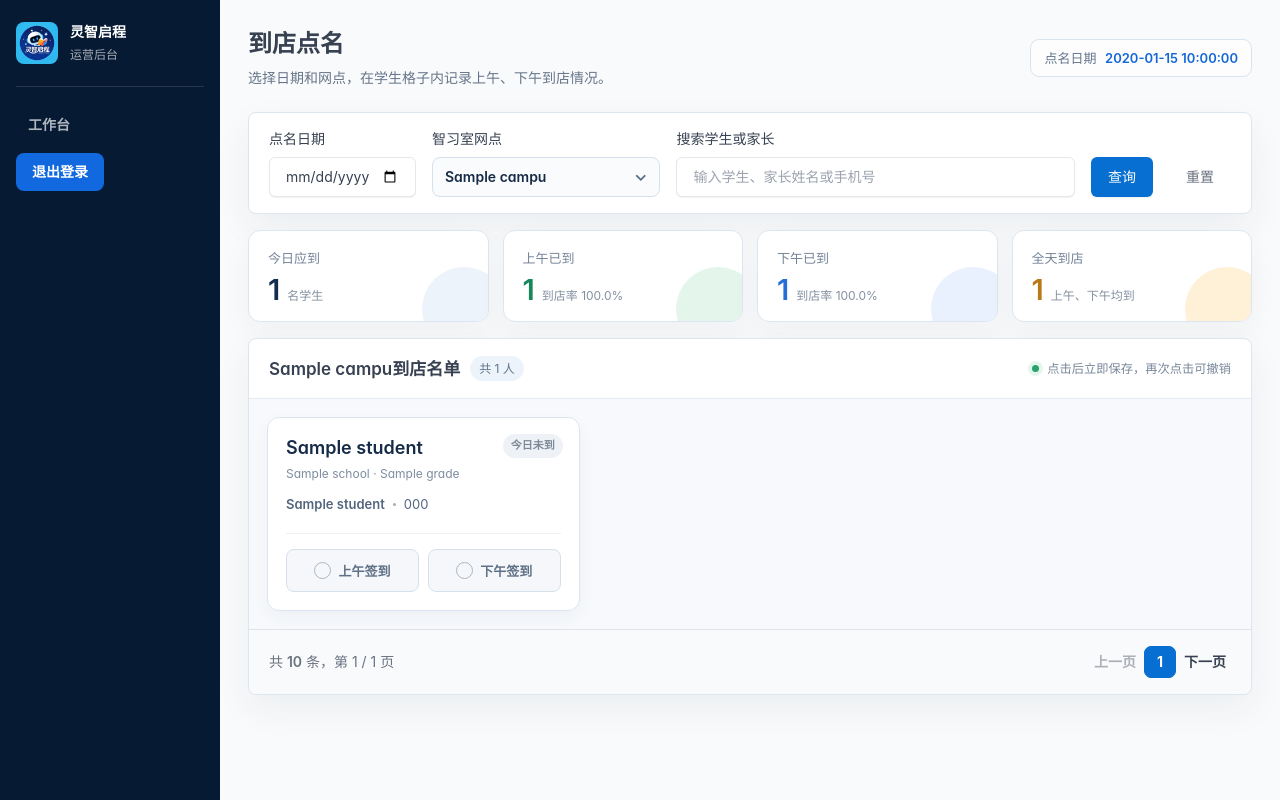
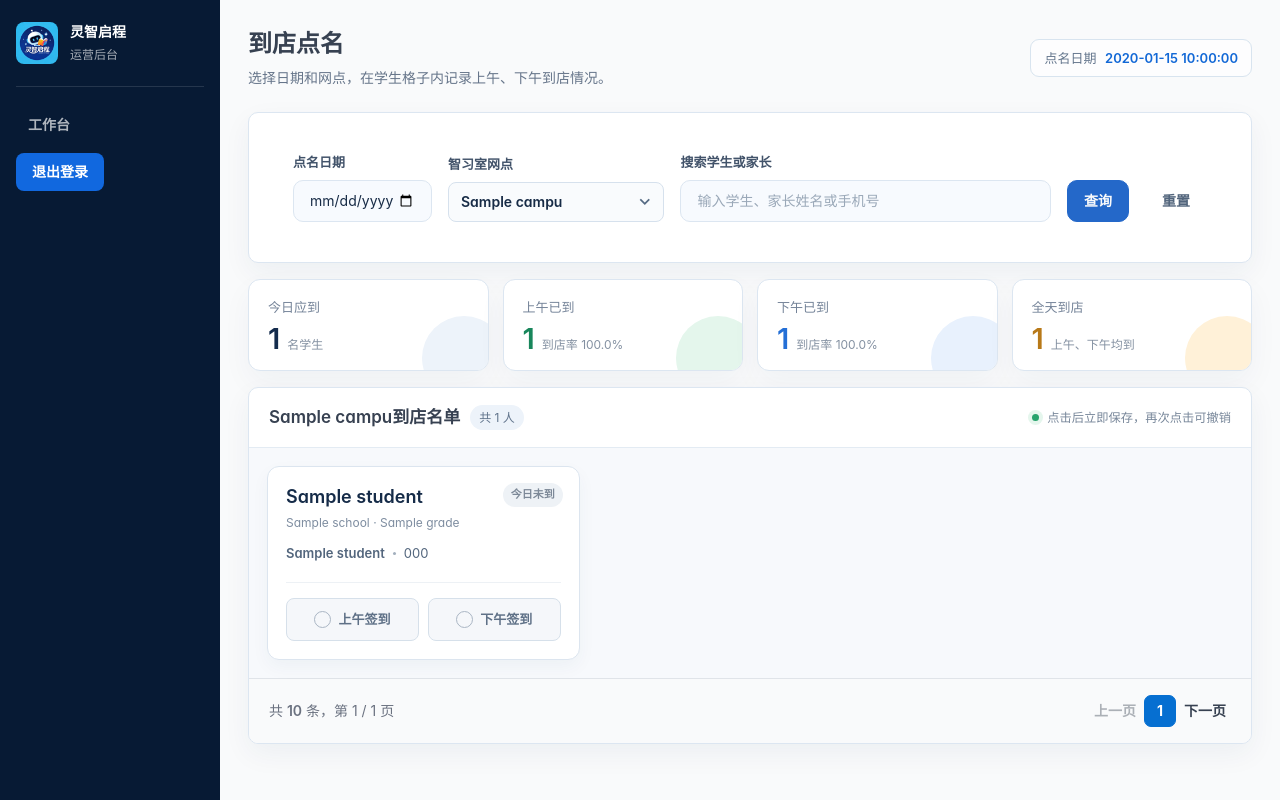
Before and after one commit to wanzaixiaoxin01/lingzhiqicheng-miniprogram-server, a FastAPI app: template app/templates/attendance_roll_call.html in a window 1280 px wide. Run offline with FastAPI, Linux system fonts and the light colour scheme; the template is opened without the code that fills it: most values are stand-ins (such as "Sample title", 1, 10 or a date in 2020).

Commit message:
feat: establish shared admin component styles

```diff
--- a/app/static/admin.css
+++ b/app/static/admin.css
@@ -2,6 +2,14 @@
   color: #071a34;
   font-family: "PingFang SC", "Hiragino Sans GB", "Microsoft YaHei", sans-serif;
   background: #eef4fa;
+  --admin-ink: #172b46;
+  --admin-muted: #66758a;
+  --admin-border: #dce6f1;
+  --admin-surface: #ffffff;
+  --admin-soft: #f7fafe;
+  --admin-primary: #2468c9;
+  --admin-radius: 10px;
+  --admin-control-height: 42px;
 }
 
 * {
@@ -106,6 +114,23 @@ button,
   align-items: center;
   justify-content: center;
 }
+
+.btn {
+  min-height: var(--admin-control-height);
+  border-radius: var(--admin-radius);
+  padding-inline: 16px;
+  font-size: 14px;
+  font-weight: 800;
+  letter-spacing: 0;
+  box-shadow: none;
+  transition: background-color .16s ease, border-color .16s ease, box-shadow .16s ease, transform .16s ease;
+}
+
+.btn:hover { transform: translateY(-1px); }
+.btn-primary { background: var(--admin-primary); border-color: var(--admin-primary); }
+.btn-primary:hover { background: #1a58b0; border-color: #1a58b0; }
+.btn-ghost-secondary { color: #52657c; border: 1px solid transparent; background: transparent; }
+.btn-ghost-secondary:hover { background: #edf3f9; color: var(--admin-ink); }
 
 .metrics {
   display: grid;
@@ -829,12 +854,97 @@ th {
 }
 
 .card {
-  border-color: #dce6f1;
-  box-shadow: 0 14px 36px rgba(18, 51, 92, .06);
+  border-color: var(--admin-border);
+  border-radius: var(--admin-radius);
+  box-shadow: 0 10px 28px rgba(18, 51, 92, .055);
 }
 
+.card.mb-3 > .card-body,
+.admin-filter-bar {
+  padding: 20px 22px;
+}
+
+.form-label,
+.edit-form label,
+.filter-grid label {
+  color: #42536a;
+  font-size: 13px;
+  font-weight: 800;
+  letter-spacing: 0;
+}
+
+.form-control,
+.form-select,
+.edit-form input,
+.edit-form textarea,
+.edit-form select,
+.filter-grid input,
+.filter-grid select,
+.inline-form input,
+.inline-form select {
+  min-height: var(--admin-control-height);
+  border: 1px solid var(--admin-border);
+  border-radius: var(--admin-radius);
+  background: var(--admin-soft);
+  color: var(--admin-ink);
+  box-shadow: none;
+  transition: border-color .16s ease, box-shadow .16s ease, background-color .16s ease;
+}
+
+.form-control:focus,
+.form-select:focus,
+.edit-form input:focus,
+.edit-form textarea:focus,
+.edit-form select:focus,
+.filter-grid input:focus,
+.filter-grid select:focus {
+  border-color: #6a9fe8;
+  background: #fff;
+  box-shadow: 0 0 0 3px rgba(36, 104, 201, .12);
+}
+
+.form-control::placeholder,
+.edit-form input::placeholder,
+.edit-form textarea::placeholder { color: #9aa8b8; }
+
 .card-table thead th {
-  color: #66758a;
+  padding-top: 15px;
+  padding-bottom: 15px;
+  border-bottom: 1px solid var(--admin-border);
+  color: #52657c;
+  font-size: 12px;
+  font-weight: 800;
+  letter-spacing: .02em;
+  white-space: nowrap;
+}
+
+.card-table tbody td {
+  padding-top: 16px;
+  padding-bottom: 16px;
+  border-bottom-color: #edf1f5;
+  color: #334963;
+}
+
+.card-table tbody tr { transition: background-color .14s ease; }
+.card-table tbody tr:hover { background: #f8fbff; }
+
+.admin-table { --tblr-table-cell-padding-y: 0; }
+
+.admin-form {
+  border: 1px solid var(--admin-border);
+  border-radius: var(--admin-radius);
+  background: var(--admin-surface);
+  box-shadow: 0 10px 28px rgba(18, 51, 92, .055);
+}
+
+.badge,
+.status-badge {
+  min-height: 28px;
+  display: inline-flex;
+  align-items: center;
+  border-radius: 999px;
+  padding: 4px 10px;
+  font-size: 12px;
   font-weight: 800;
 }
 
--- a/app/templates/attendance_roll_call.html
+++ b/app/templates/attendance_roll_call.html
@@ -26,7 +26,7 @@
           <div class="roll-call-today">点名日期 <strong>{{ selected_date }}</strong></div>
         </header>
 
-        <form class="card mb-3" method="get" action="/admin/visits">
+        <form class="card mb-3 admin-filter-bar" method="get" action="/admin/visits">
           <div class="card-body">
             <div class="row g-3 align-items-end">
               <div class="col-md-2">
--- a/app/templates/operations_form.html
+++ b/app/templates/operations_form.html
@@ -27,7 +27,7 @@
           <div><h1>{{ title }}</h1><p>保存后，工作人员和家长端会按权限读取相关记录。</p></div>
         </header>
 
-        <form class="edit-form panel" method="post" action="{% if resource == 'staff' %}/admin/staff{% elif resource == 'students' %}/admin/students{% elif resource == 'student_enrollment' %}/admin/students/{{ student.id }}/enrollments{% if item %}/{{ item.id }}{% endif %}{% elif resource == 'enrollments' %}/admin/enrollments{% else %}/admin/visits{% endif %}">
+        <form class="edit-form panel admin-form" method="post" action="{% if resource == 'staff' %}/admin/staff{% elif resource == 'students' %}/admin/students{% elif resource == 'student_enrollment' %}/admin/students/{{ student.id }}/enrollments{% if item %}/{{ item.id }}{% endif %}{% elif resource == 'enrollments' %}/admin/enrollments{% else %}/admin/visits{% endif %}">
           {% if resource == 'staff' %}
           <label>登录账号<input name="username" value="{{ item.username if item else '' }}" {{ 'readonly' if item else '' }} required></label>
           <label>姓名<input name="display_name" value="{{ item.display_name if item else '' }}" required></label>
--- a/app/templates/operations_list.html
+++ b/app/templates/operations_list.html
@@ -27,7 +27,7 @@
           <a class="btn btn-primary" href="/admin/{{ resource }}/new">新增</a>
         </header>
 
-        <form class="card mb-3" method="get" action="/admin/{{ resource }}">
+        <form class="card mb-3 admin-filter-bar" method="get" action="/admin/{{ resource }}">
           <div class="card-body">
             <div class="row g-3 align-items-end">
               <div class="col-md-5">
@@ -47,7 +47,7 @@
         </form>
 
         <section class="card">
-          <div class="table-responsive"><table class="table table-vcenter card-table">
+          <div class="table-responsive"><table class="table table-vcenter card-table admin-table">
             <thead>
               {% if resource == 'staff' %}
               <tr><th>账号</th><th>角色</th><th>负责网点</th><th>电话</th><th>状态</th><th>操作</th></tr>
--- a/app/templates/resource_form.html
+++ b/app/templates/resource_form.html
@@ -25,7 +25,7 @@
           </div>
         </header>
 
-        <form class="edit-form panel" method="post" enctype="multipart/form-data" action="{{ form_action(resource, item) }}">
+        <form class="edit-form panel admin-form" method="post" enctype="multipart/form-data" action="{{ form_action(resource, item) }}">
           {% if resource == 'banners' %}
           <label>标题<input name="title" value="{{ item.title if item else '' }}" required></label>
           <label>图片 URL<input name="image_url" value="{{ item.image_url if item else '' }}" required></label>
```
Also changed, not shown: app/templates/resource_list.html (+4 -4 lines), tests/test_admin_components.py (added, +23 -0 lines).
